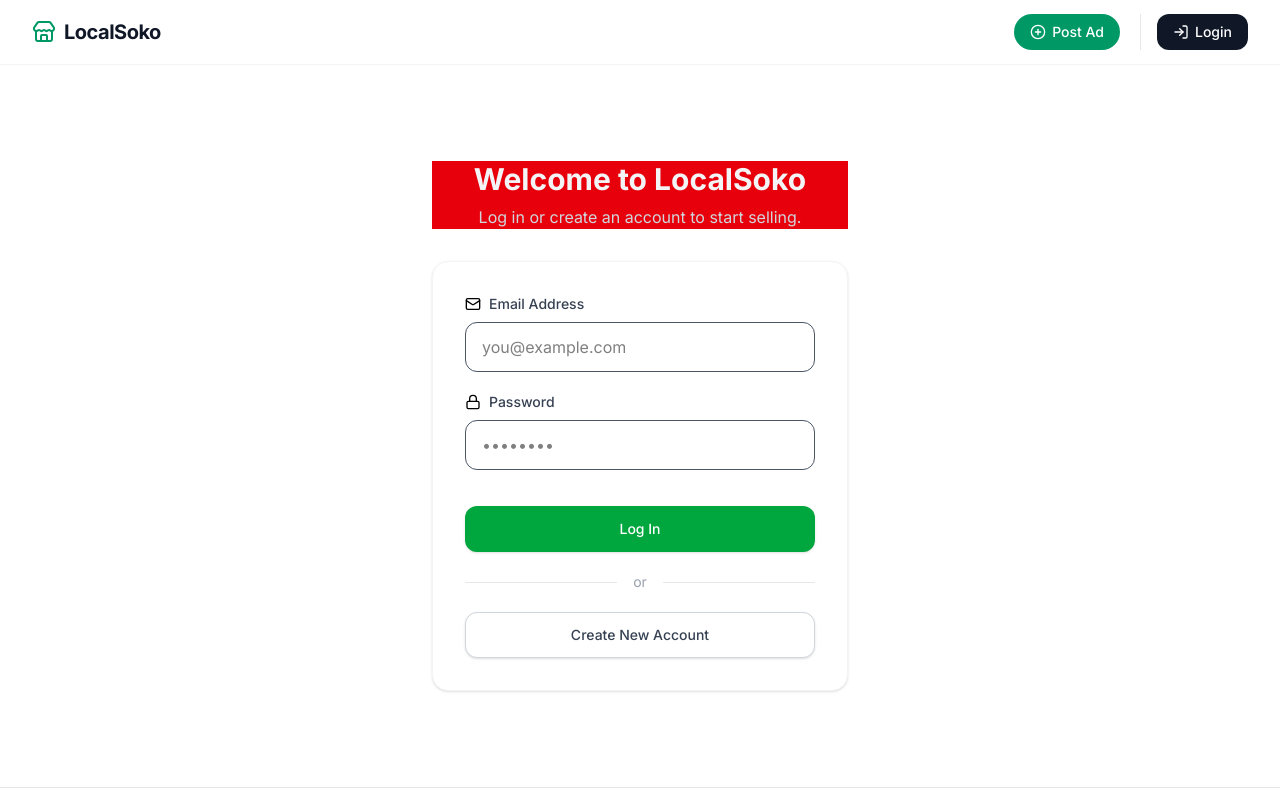
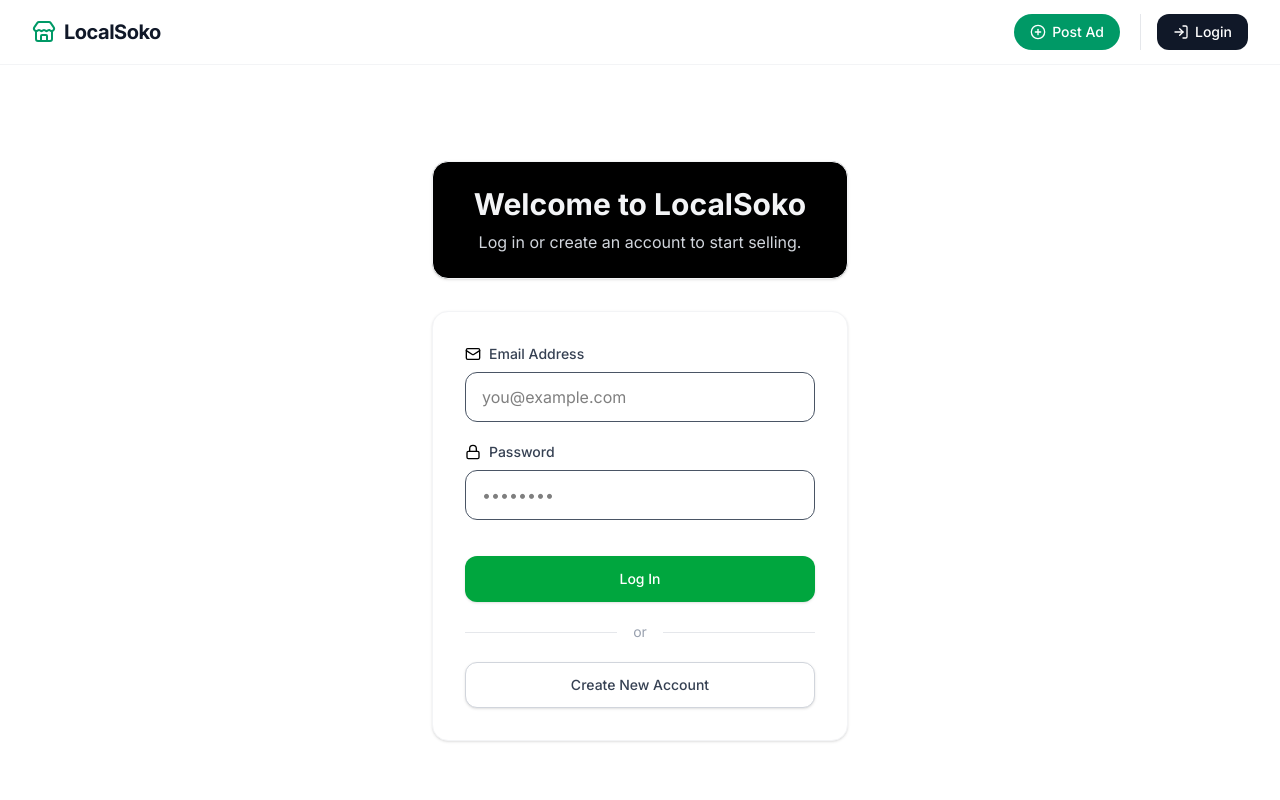
Before and after one commit to aweolar-lang/local_market, a Next.js app: page /login in a window 1280 px wide. Shown: the top 800 px of the page. Built offline with nearby package versions, Linux system fonts and the light colour scheme; no server answers.

Commit message:
dev 0.9.6

```diff
--- a/src/app/login/page.tsx
+++ b/src/app/login/page.tsx
@@ -51,7 +51,7 @@
 
   return (
     <div className="max-w-md mx-auto py-16 px-4">
-      <div className="text-center mb-8 bg-red-600">
+      <div className="text-center mb-8 bg-black p-6 rounded-2xl shadow-sm border border-gray-100">
         <h1 className="text-3xl font-bold text-gray-100">Welcome to LocalSoko</h1>
         <p className="text-gray-300 mt-2">Log in or create an account to start selling.</p>
       </div>
```
